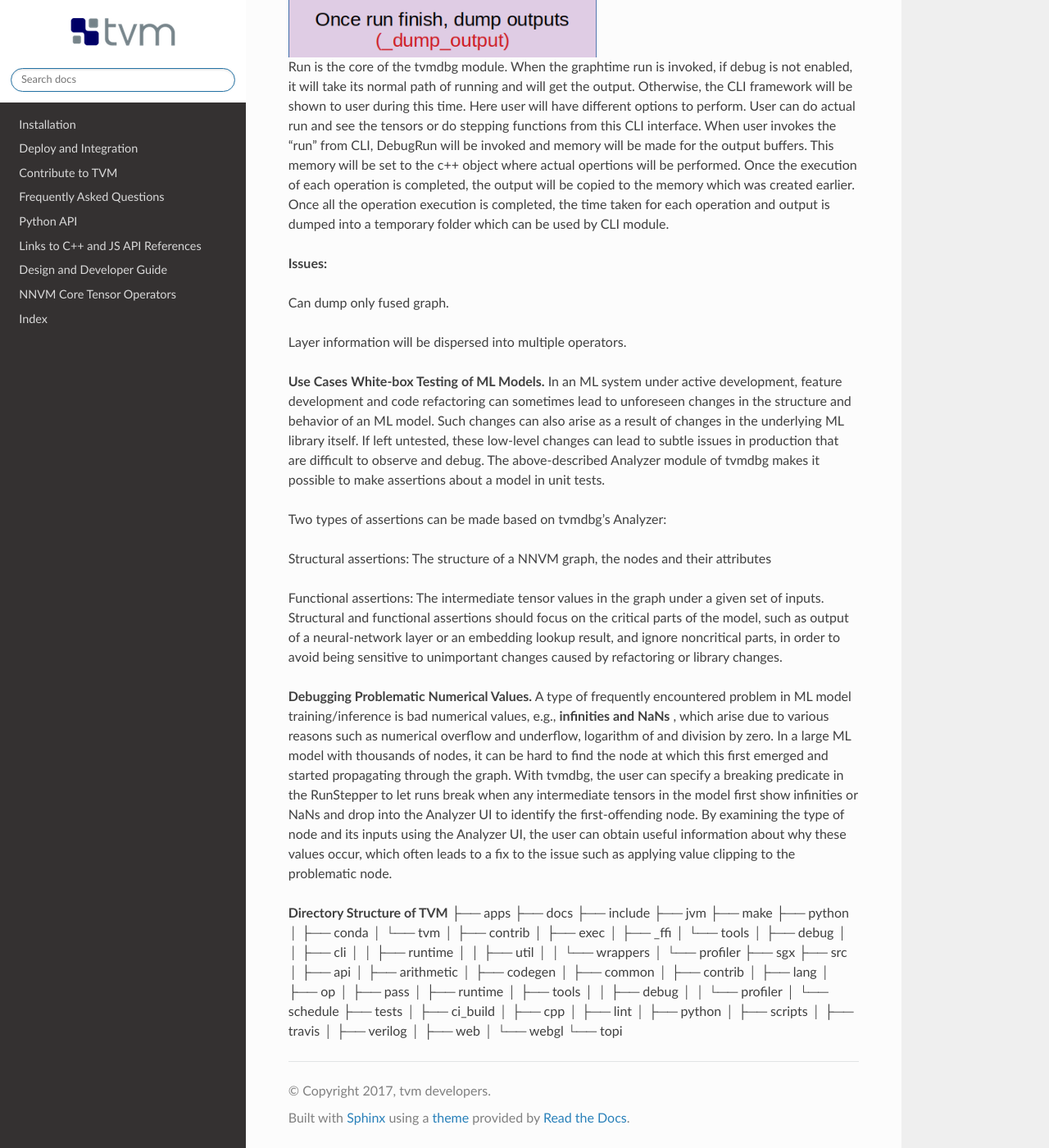
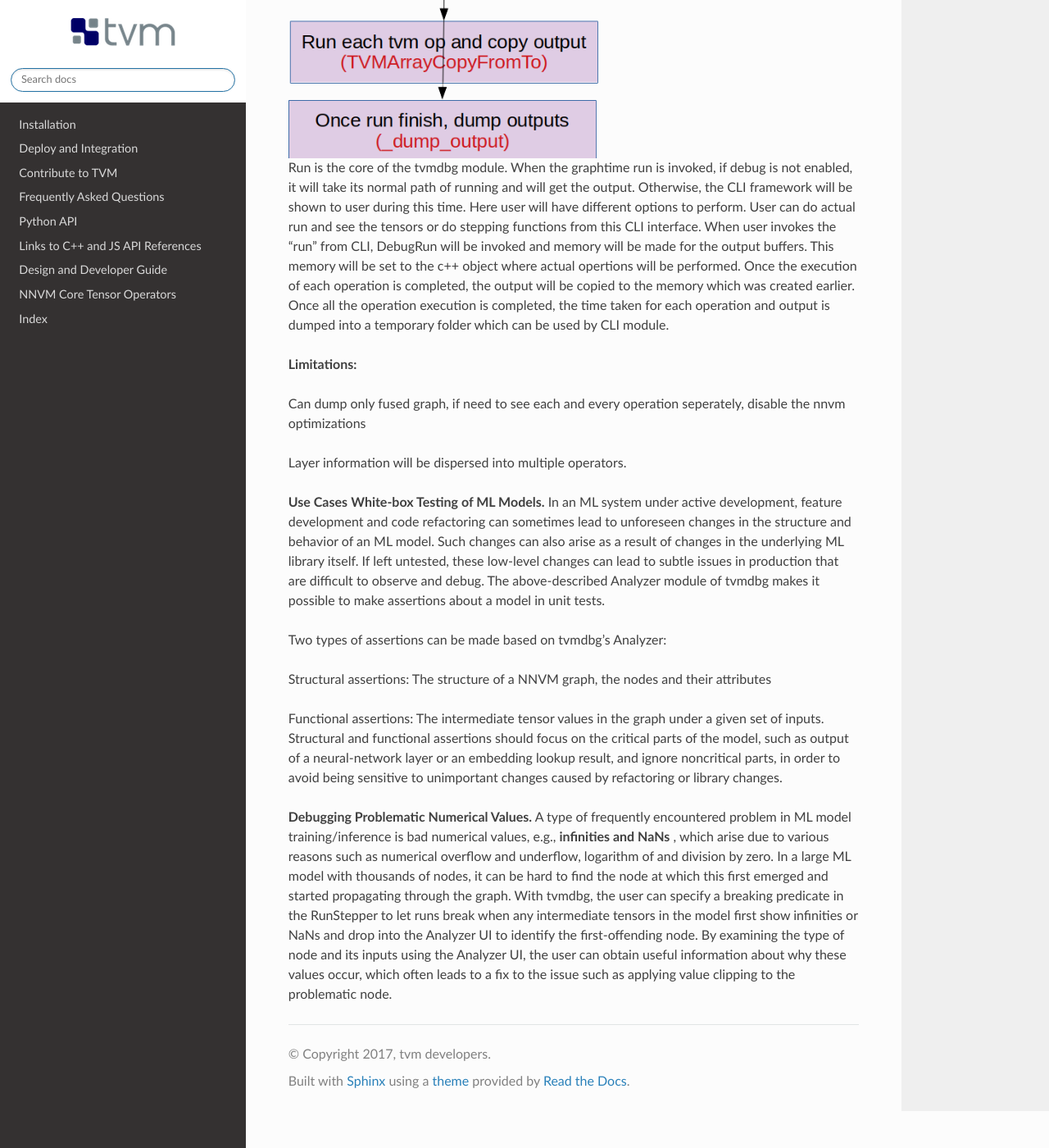
Before and after one commit to siju-samuel/tvmdbg, a Sphinx documentation site: the page built from docs/dev/tvmdbg.md, in a window 1280 px wide and 1400 px high, scrolled down 7492 px. Shown: the whole window at 82% size. Built offline with Sphinx 7.4.7 and the Read the Docs theme 2.0.0, drawn with Linux system fonts in a browser that asks for light colours; pages that are not in the unit, such as notebooks, are missing from menus; the version number could not be read and is left out; some of the changed text lies outside the part shown.

Commit message:
Update tvmdbg.md

```diff
--- a/docs/dev/tvmdbg.md
+++ b/docs/dev/tvmdbg.md
@@ -28,9 +28,8 @@
  ![picture](_images/cli_home.png)
 
  TBD >> ADD CLI information here
+      ![picture](_images/_graph.png)
 
-
-     ![picture](_images/_graph.png)
  An example dataflow graph in NNVM. Nodes Add and MatMul are computation nodes. W and b are Variables. x is an Placeholder node. The dashed box provides an example for tvmdbg NodeStepper’s stepping through a graph. Suppose the nodes in the dashed box have been executed in a previous continue call, a subsequent continue call on the Add node need not recompute those nodes, but can use the cached tensor for the MatMul node.
 
 
@@ -126,8 +125,8 @@
 Run is the core of the tvmdbg module. When the graphtime run is invoked, if debug is not enabled, it will take its normal path of running and will get the output. Otherwise, the CLI framework will be shown to user during this time. Here user will have different options to perform. User can do actual run and see the tensors or do stepping functions from this CLI interface. When user invokes the "run" from CLI, DebugRun will be invoked and memory will be made for the output buffers.
 This memory will be set to the c++ object where actual opertions will be performed. Once the execution of each operation is completed, the output will be copied to the memory which was created earlier. Once all the operation execution is completed, the time taken for each operation and output is dumped into a temporary folder which can be used by CLI module.
 
-**Issues:**
-1. Can dump only fused graph.
+**Limitations:**
+1. Can dump only fused graph, if need to see each and every operation seperately, disable the nnvm optimizations
 2. Layer information will be dispersed into multiple operators.
 
 **Use Cases**
@@ -140,49 +139,3 @@
 2) Functional assertions: The intermediate tensor values in the graph under a given set of inputs. Structural and functional assertions should focus on the critical parts of the model, such as output of a neural-network layer or an embedding lookup result, and ignore noncritical parts, in order to avoid being sensitive to unimportant changes caused by refactoring or library changes.
 
 **Debugging Problematic Numerical Values.** A type of frequently encountered problem in  ML model training/inference is bad numerical values, e.g., **infinities and NaNs** , which arise due to various reasons such as numerical overflow and underflow, logarithm of and division by zero. In a large ML model with thousands of nodes, it can be hard to find the node at which this first emerged and started propagating through the graph. With tvmdbg, the user can specify a breaking predicate in the RunStepper to let runs break when any intermediate tensors in the model first show infinities or NaNs and drop into the Analyzer UI to identify the first-offending node. By examining the type of node and its inputs using the Analyzer UI, the user can obtain useful information about why these values occur, which often leads to a fix to the issue such as applying value clipping to the problematic node.
-
-**Directory Structure of TVM**
-├── apps
-├── docs
-├── include
-├── jvm
-├── make
-├── python
-│   ├── conda
-│   └── tvm
-│       ├── contrib
-│       ├── exec
-│       ├── \_ffi
-│       └── tools
-│           ├── debug
-│           │    ├── cli
-│           │    ├── runtime
-│           │    ├── util
-│           │    └── wrappers
-│           └── profiler
-├── sgx
-├── src
-│   ├── api
-│   ├── arithmetic
-│   ├── codegen
-│   ├── common
-│   ├── contrib
-│   ├── lang
-│   ├── op
-│   ├── pass
-│   ├── runtime
-│   ├── tools
-│   │   ├── debug
-│   │   └── profiler
-│   └── schedule
-├── tests
-│   ├── ci\_build
-│   ├── cpp
-│   ├── lint
-│   ├── python
-│   ├── scripts
-│   ├── travis
-│   ├── verilog
-│   ├── web
-│   └── webgl
-└── topi
```
